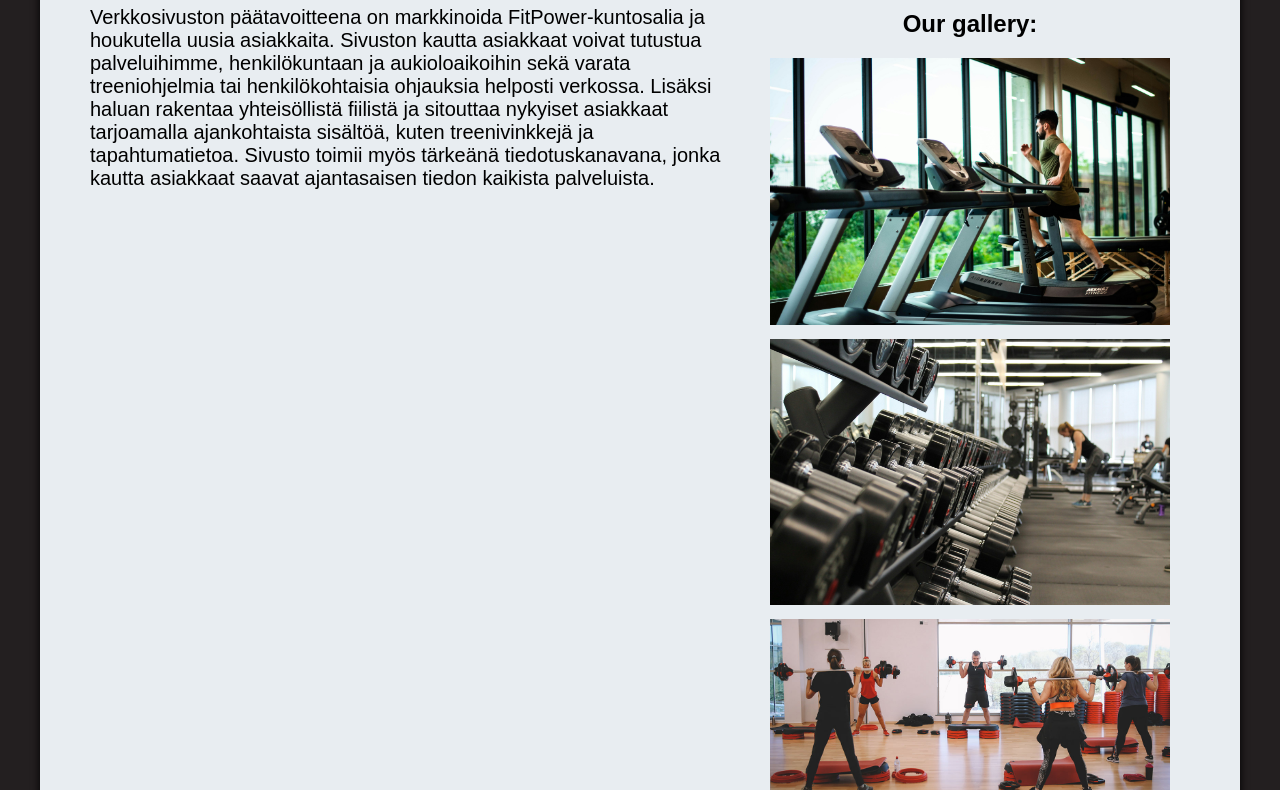
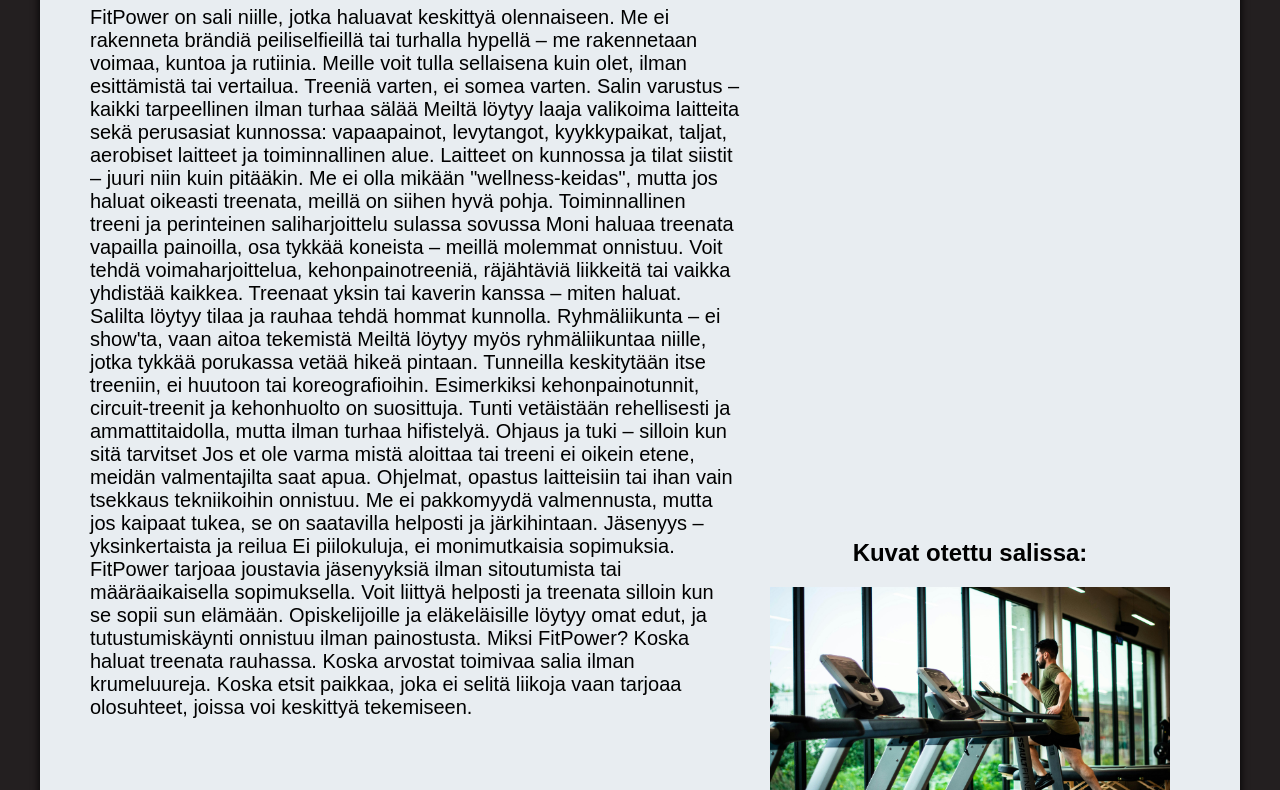
Before and after one commit to Mancavern/serkandogan.github.io, a plain HTML site: page home.html in a window 1280 px wide. Shown: the part 445-1235 px from the top of the page. Drawn offline with Linux system fonts and the light colour scheme.

Commit message:
Update home.html

```diff
--- a/home.html
+++ b/home.html
@@ -59,19 +59,34 @@
             Kuntosali ihmisille jotka haluavat muutosta
         </p>
 
-        <h1>Tavoitteitamme</h1>
+        <h1>Tervetuloa FitPowerille</h1>
         <p>
+         FitPower on sali niille, jotka haluavat keskittyä olennaiseen. Me ei rakenneta brändiä peiliselfieillä tai turhalla hypellä – me rakennetaan voimaa, kuntoa ja rutiinia. Meille voit tulla sellaisena kuin olet, ilman esittämistä tai vertailua. Treeniä varten, ei somea varten.
 
-           Verkkosivuston päätavoitteena on markkinoida FitPower-kuntosalia ja houkutella uusia asiakkaita. Sivuston kautta
-asiakkaat voivat tutustua palveluihimme, henkilökuntaan ja aukioloaikoihin sekä varata treeniohjelmia tai henkilökohtaisia
-ohjauksia helposti verkossa. Lisäksi haluan rakentaa yhteisöllistä fiilistä ja sitouttaa nykyiset asiakkaat tarjoamalla
-ajankohtaista sisältöä, kuten treenivinkkejä ja tapahtumatietoa. Sivusto toimii myös tärkeänä tiedotuskanavana, jonka
-kautta asiakkaat saavat ajantasaisen tiedon kaikista palveluista.
+Salin varustus – kaikki tarpeellinen ilman turhaa sälää
+Meiltä löytyy laaja valikoima laitteita sekä perusasiat kunnossa: vapaapainot, levytangot, kyykkypaikat, taljat, aerobiset laitteet ja toiminnallinen alue. Laitteet on kunnossa ja tilat siistit – juuri niin kuin pitääkin. Me ei olla mikään "wellness-keidas", mutta jos haluat oikeasti treenata, meillä on siihen hyvä pohja.
+
+Toiminnallinen treeni ja perinteinen saliharjoittelu sulassa sovussa
+Moni haluaa treenata vapailla painoilla, osa tykkää koneista – meillä molemmat onnistuu. Voit tehdä voimaharjoittelua, kehonpainotreeniä, räjähtäviä liikkeitä tai vaikka yhdistää kaikkea. Treenaat yksin tai kaverin kanssa – miten haluat. Salilta löytyy tilaa ja rauhaa tehdä hommat kunnolla.
+
+Ryhmäliikunta – ei show'ta, vaan aitoa tekemistä
+Meiltä löytyy myös ryhmäliikuntaa niille, jotka tykkää porukassa vetää hikeä pintaan. Tunneilla keskitytään itse treeniin, ei huutoon tai koreografioihin. Esimerkiksi kehonpainotunnit, circuit-treenit ja kehonhuolto on suosittuja. Tunti vetäistään rehellisesti ja ammattitaidolla, mutta ilman turhaa hifistelyä.
+
+Ohjaus ja tuki – silloin kun sitä tarvitset
+Jos et ole varma mistä aloittaa tai treeni ei oikein etene, meidän valmentajilta saat apua. Ohjelmat, opastus laitteisiin tai ihan vain tsekkaus tekniikoihin onnistuu. Me ei pakkomyydä valmennusta, mutta jos kaipaat tukea, se on saatavilla helposti ja järkihintaan.
+
+Jäsenyys – yksinkertaista ja reilua
+Ei piilokuluja, ei monimutkaisia sopimuksia. FitPower tarjoaa joustavia jäsenyyksiä ilman sitoutumista tai määräaikaisella sopimuksella. Voit liittyä helposti ja treenata silloin kun se sopii sun elämään. Opiskelijoille ja eläkeläisille löytyy omat edut, ja tutustumiskäynti onnistuu ilman painostusta.
+
+Miksi FitPower?
+Koska haluat treenata rauhassa.
+Koska arvostat toimivaa salia ilman krumeluureja.
+Koska etsit paikkaa, joka ei selitä liikoja vaan tarjoaa olosuhteet, joissa voi keskittyä tekemiseen.
         </p>
 
         <div>
             <h2>
-                Our gallery:
+                Kuvat otettu salissa:
             </h2>
 
             <img class="gallery" src="photo1.jpg">
```
